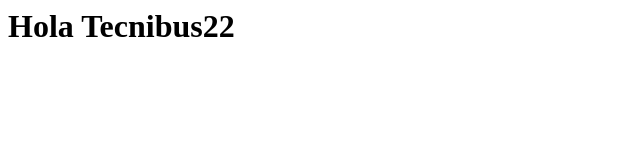
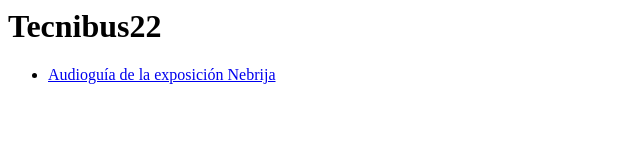
Before and after one commit to tecnibus22/tecnibus22.github.io, a plain HTML site: page index.html in a window 1280 px wide. Shown: the whole page, without its empty margins (0-640 px from the left). Drawn offline with Linux system fonts and the light colour scheme.

Commit message:
Primera publicación Nebrija 01

```diff
--- a/index.html
+++ b/index.html
@@ -1 +1,5 @@
-<h1>Hola Tecnibus22</h1>
+<h1>Tecnibus22</h1>
+
+<ul>
+<li><a href="nebrija/index.html">Audioguía de la exposición Nebrija</a></li>
+</ul>
```
Also changed, not shown: nebrija/index.html (+2 -2 lines), nebrija/imagenes/QR.png (added), nebrija/imagenes/portada.jpg (renamed from nebrija/imagenes/caraNebrijaPlusLogoPlusBus.jpg), nebrija/imagenes/vs1n.png (added).
